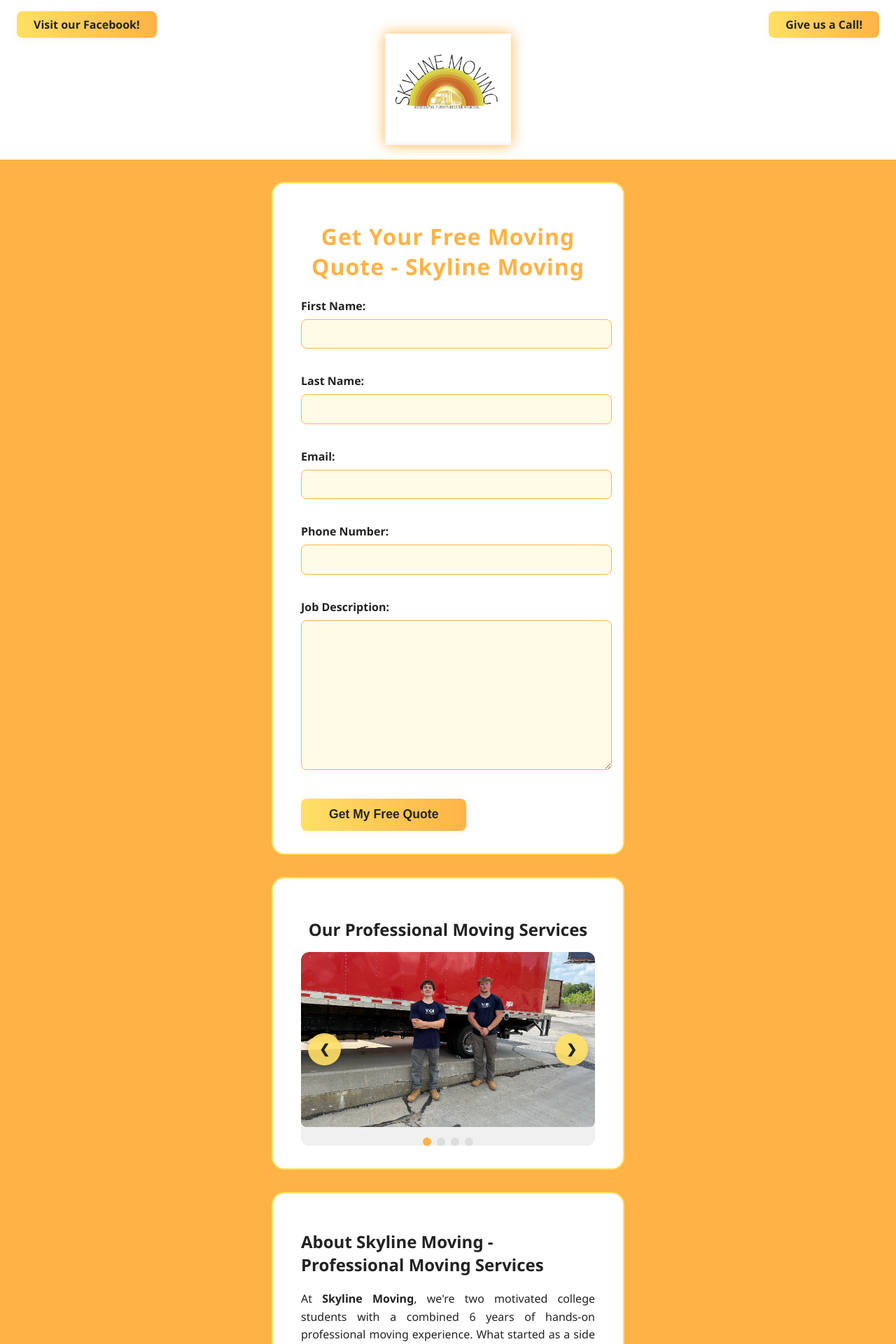
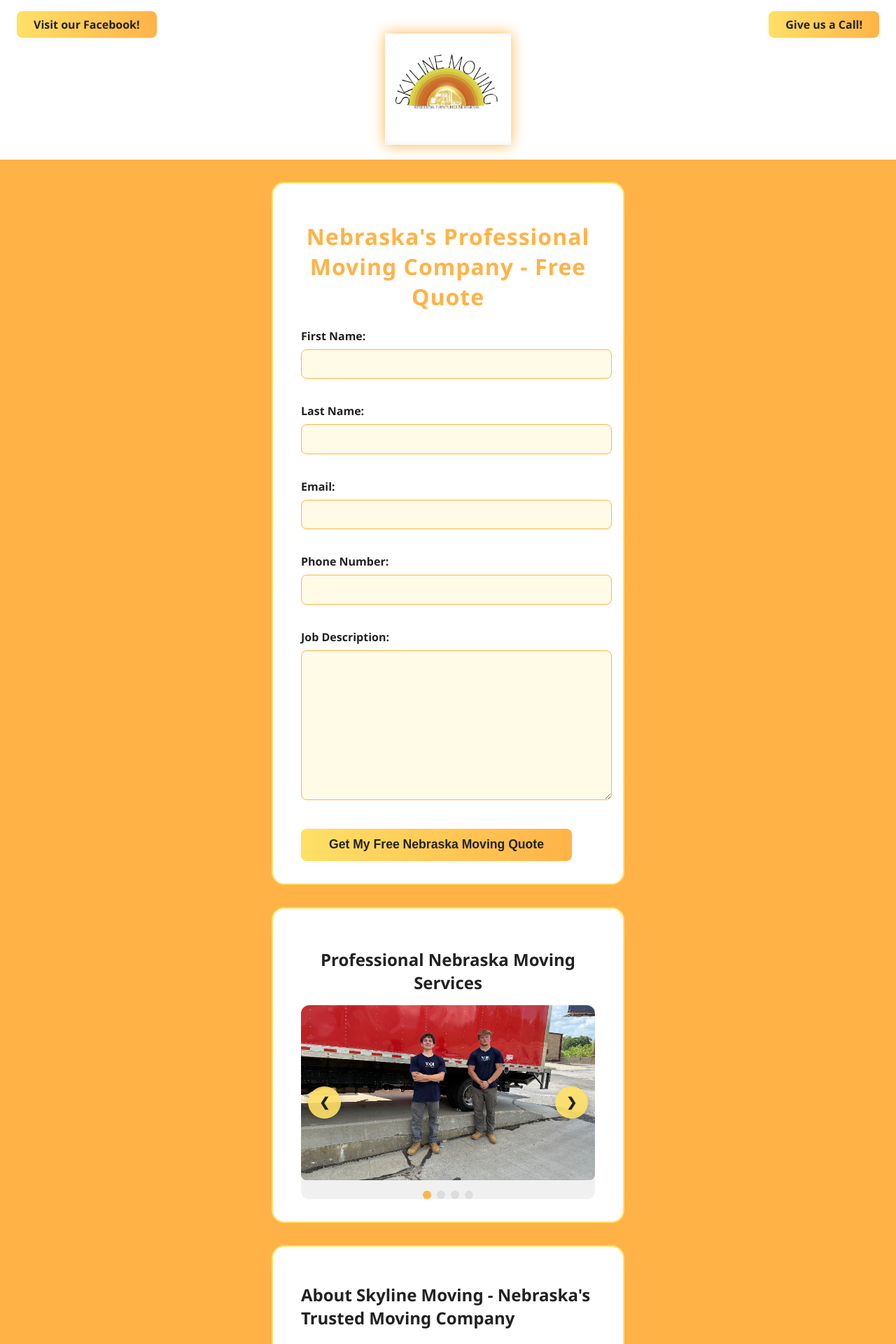
Before and after one commit to BALOCKAY909/SkylineMoving, a Django app: page / in a window 1280 px wide. Shown: the top 1920 px of the page at 70% size. Run offline with Django 5.2, Linux system fonts and the light colour scheme.

Commit message:
Optimize content for Nebraska local SEO - target Omaha/Lincoln moving searches

```diff
--- a/quotes/templates/quotes/quote_form.html
+++ b/quotes/templates/quotes/quote_form.html
@@ -6,24 +6,24 @@
     <meta name="viewport" content="width=device-width, initial-scale=1.0">
 
     <!-- SEO Meta Tags -->
-    <title>Skyline Moving - Professional Moving Services | Get Your Free Quote Today</title>
-    <meta name="description" content="Skyline Moving provides professional, reliable, and affordable moving services. Family-owned business with years of experience. Get your free moving quote today! Serving local and long-distance moves.">
-    <meta name="keywords" content="Skyline Moving, professional movers, moving company, moving services, local moving, long distance moving, residential moving, commercial moving, free moving quote, reliable movers, affordable moving">
+    <title>Skyline Moving Nebraska - Professional Moving Company Omaha Lincoln | Free Quote</title>
+    <meta name="description" content="Skyline Moving - Nebraska's trusted professional moving company serving Omaha, Lincoln, and surrounding areas. Local and long-distance moving services. Family-owned movers with 6+ years experience. Get your free moving quote today!">
+    <meta name="keywords" content="Nebraska moving company, Omaha movers, Lincoln moving services, professional movers Nebraska, local moving Omaha, residential movers Lincoln, Nebraska moving services, affordable movers, reliable moving company Nebraska, Skyline Moving">
     <meta name="author" content="Skyline Moving">
     <meta name="robots" content="index, follow">
 
     <!-- Open Graph Meta Tags (for social media sharing) -->
-    <meta property="og:title" content="Skyline Moving - Professional Moving Services">
-    <meta property="og:description" content="Professional, reliable, and affordable moving services. Family-owned business with years of experience. Get your free quote today!">
+    <meta property="og:title" content="Skyline Moving Nebraska - Professional Moving Company Omaha Lincoln">
+    <meta property="og:description" content="Nebraska's trusted professional moving company serving Omaha, Lincoln, and surrounding areas. Family-owned movers with 6+ years experience. Get your free quote today!">
     <meta property="og:type" content="website">
     <meta property="og:url" content="https://skylinemovinggp.com">
     <meta property="og:image" content="https://skylinemovinggp.com{% static 'quotes/img/IMG_4687.jpg' %}">
-    <meta property="og:site_name" content="Skyline Moving">
+    <meta property="og:site_name" content="Skyline Moving Nebraska">
 
     <!-- Twitter Card Meta Tags -->
     <meta name="twitter:card" content="summary_large_image">
-    <meta name="twitter:title" content="Skyline Moving - Professional Moving Services">
-    <meta name="twitter:description" content="Professional, reliable, and affordable moving services. Get your free quote today!">
+    <meta name="twitter:title" content="Skyline Moving Nebraska - Professional Moving Company">
+    <meta name="twitter:description" content="Nebraska's trusted professional moving company. Family-owned movers serving Omaha, Lincoln, and surrounding areas.">
     <meta name="twitter:image" content="https://skylinemovinggp.com{% static 'quotes/img/IMG_4687.jpg' %}">
 
     <!-- Canonical URL -->
@@ -40,30 +40,50 @@
         "@context": "https://schema.org",
         "@type": "MovingCompany",
         "name": "Skyline Moving",
-        "description": "Professional, reliable, and affordable moving services. Family-owned business with years of experience serving local and long-distance moves.",
+        "alternateName": "Skyline Moving Nebraska",
+        "description": "Nebraska's trusted professional moving company serving Omaha, Lincoln, and surrounding areas. Family-owned business with 6+ years of moving experience providing reliable, affordable local and long-distance moving services.",
         "url": "https://skylinemovinggp.com",
         "logo": "https://skylinemovinggp.com{% static 'quotes/img/IMG_4687.jpg' %}",
         "image": "https://skylinemovinggp.com{% static 'quotes/img/IMG_4687.jpg' %}",
         "telephone": "531-222-5122",
         "priceRange": "$$",
-        "serviceArea": {
-            "@type": "GeoCircle",
-            "geoMidpoint": {
-                "@type": "GeoCoordinates",
-                "latitude": "41.2033",
-                "longitude": "-95.9308"
+        "address": {
+            "@type": "PostalAddress",
+            "addressRegion": "NE",
+            "addressCountry": "US",
+            "addressLocality": "Nebraska"
+        },
+        "serviceArea": [
+            {
+                "@type": "City",
+                "name": "Omaha",
+                "containedInPlace": {
+                    "@type": "State",
+                    "name": "Nebraska"
+                }
             },
-            "geoRadius": "50000"
-        },
+            {
+                "@type": "City",
+                "name": "Lincoln",
+                "containedInPlace": {
+                    "@type": "State",
+                    "name": "Nebraska"
+                }
+            },
+            {
+                "@type": "State",
+                "name": "Nebraska"
+            }
+        ],
         "services": [
-            "Residential Moving",
-            "Commercial Moving",
-            "Local Moving",
+            "Residential Moving Services Nebraska",
+            "Commercial Moving Omaha Lincoln",
+            "Local Moving Services Nebraska",
             "Long Distance Moving",
-            "Packing Services",
-            "Moving Consultation"
+            "Professional Packing Services",
+            "Moving Consultation Nebraska"
         ],
-        "areaServed": "Nebraska",
+        "areaServed": "Nebraska, Omaha, Lincoln",
         "founder": {
             "@type": "Person",
             "name": "Skyline Moving Team"
@@ -77,11 +97,13 @@
             "@type": "ContactPoint",
             "telephone": "531-222-5122",
             "contactType": "customer service",
-            "availableLanguage": "English"
+            "availableLanguage": "English",
+            "areaServed": "Nebraska"
         },
         "sameAs": [
             "https://www.facebook.com/people/Skyline-Movers/61575602127611/"
-        ]
+        ],
+        "keywords": "Nebraska moving company, Omaha movers, Lincoln moving services, professional movers Nebraska"
     }
     </script>
 
@@ -110,22 +132,22 @@
     </div>
     <div class="quote-form-bg">
         <div class="quote-form-container">
-            <h1>Get Your Free Moving Quote - Skyline Moving</h1>
+            <h1>Nebraska's Professional Moving Company - Free Quote</h1>
             {% if success %}
                 <div id="thankyou-message" style="background:#ffe066;color:#222;padding:1em;border-radius:8px;margin-bottom:1em;text-align:center;">
-                    <strong>Thank you!</strong> Your free moving quote request has been submitted. We'll contact you soon with a personalized quote for your move.
+                    <strong>Thank you!</strong> Your free moving quote request has been submitted. We'll contact you soon with a personalized quote for your Nebraska move.
                 </div>
             {% endif %}
             <form method="post" itemscope itemtype="https://schema.org/ContactForm">
                 {% csrf_token %}
                 {{ form.as_p }}
-                <button type="submit" aria-label="Submit moving quote request">Get My Free Quote</button>
+                <button type="submit" aria-label="Submit moving quote request">Get My Free Nebraska Moving Quote</button>
             </form>
         </div>
 
         <!-- Image Carousel Section -->
         <div class="carousel-container">
-            <h3>Our Professional Moving Services</h3>
+            <h3>Professional Nebraska Moving Services</h3>
             <div class="carousel">
                 <div class="carousel-inner">
                     <div class="carousel-item active">
@@ -154,15 +176,15 @@
 
         <!-- About Us Section -->
         <div class="about-us-container">
-            <h2>About Skyline Moving - Professional Moving Services</h2>
+            <h2>About Skyline Moving - Nebraska's Trusted Moving Company</h2>
             <div class="about-us-content">
-                <p>At <strong>Skyline Moving</strong>, we're two motivated college students with a combined 6 years of hands-on professional moving experience. What started as a side hustle quickly grew into a full-time commitment to providing <em>affordable, reliable, and high-quality moving services</em> across Omaha, Lincoln, and the surrounding Nebraska areas.</p>
+                <p>At <strong>Skyline Moving</strong>, we're <em>Nebraska's premier moving company</em> - two motivated college students with a combined 6 years of hands-on professional moving experience. What started as a side hustle quickly grew into a full-time commitment to providing <em>affordable, reliable, and high-quality moving services</em> across <strong>Omaha, Lincoln</strong>, and the surrounding Nebraska areas.</p>
 
                 <p>We know how stressful moving can be, so our goal is simple: make it easy, quick, and worry-free for you. We work efficiently, we're respectful of your time, and—most importantly—we handle your furniture and belongings with the same care we'd give our own.</p>
 
-                <p>Whether you're moving across town, need <strong>local moving services</strong>, <strong>residential moving</strong>, or just need help with loading and unloading, we're here to help—at competitive prices that won't break the bank. Our <em>professional moving team</em> serves the greater Nebraska area with dedication and expertise.</p>
+                <p>Whether you're moving across <strong>Omaha</strong>, relocating within <strong>Lincoln</strong>, need <strong>local moving services in Nebraska</strong>, <strong>residential moving</strong>, or just need help with loading and unloading, we're here to help—at competitive prices that won't break the bank. Our <em>professional Nebraska moving team</em> serves the greater Nebraska area with dedication and expertise.</p>
 
-                <p><strong>Get your free moving quote today!</strong> Call us at <a href="tel:531-222-5122">531-222-5122</a> or fill out our quote form above.</p>
+                <p><strong>Serving all of Nebraska!</strong> Call us at <a href="tel:531-222-5122">531-222-5122</a> or fill out our quote form above for your <strong>free Nebraska moving quote today!</strong></p>
             </div>
         </div>
     </div>
```
